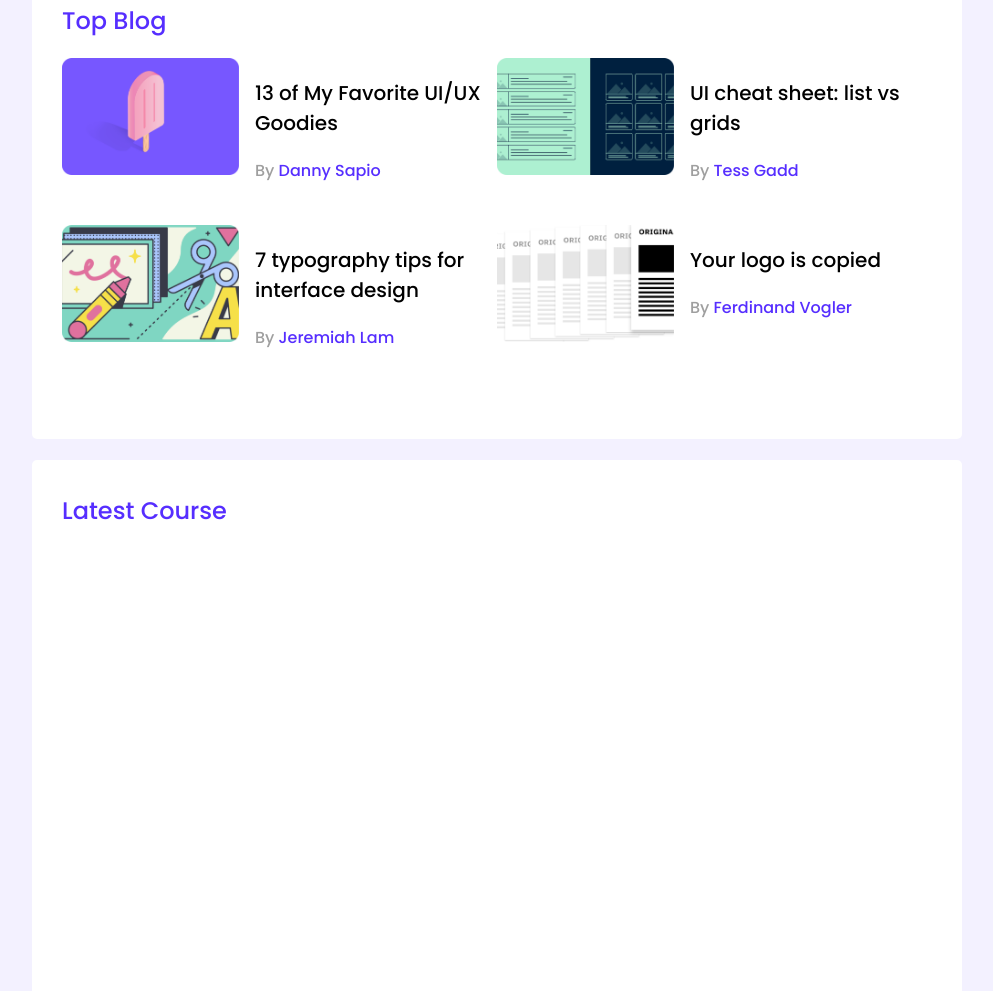
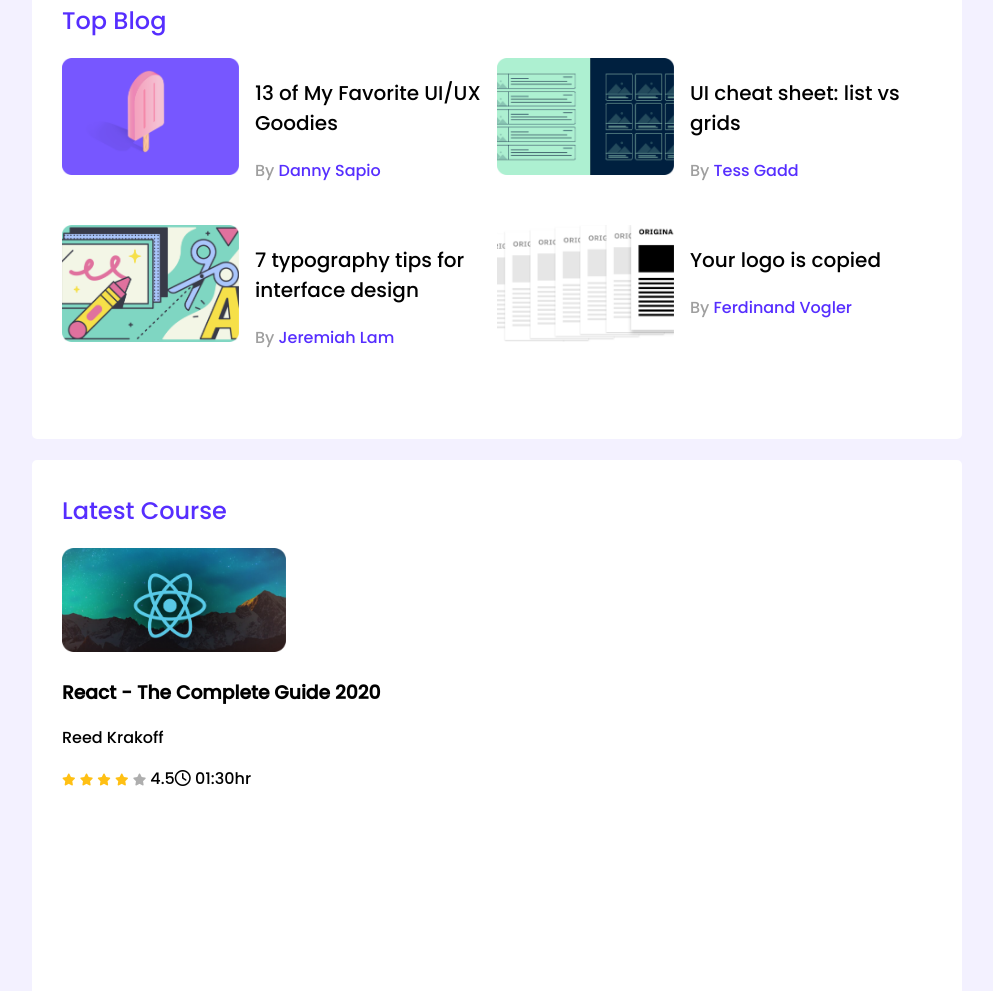
Before and after one commit to RAIHANRASUL17/leader-board-css3, a plain HTML site: page index.html in a window 1280 px wide. Shown: the part 329-1320 px from the top of the page, without its empty margins (143-1136 px from the left). Drawn offline with Linux system fonts and the light colour scheme.

Commit message:
create single course and use font awesome ratings

```diff
--- a/index.html
+++ b/index.html
@@ -6,7 +6,10 @@
     <meta http-equiv="X-UA-Compatible" content="IE=edge">
     <meta name="viewport" content="width=device-width, initial-scale=1.0">
     <title>Leader-Board-css3 File</title>
+    <!-- styles sheet or css file linkup -->
     <link rel="stylesheet" href="styles/style.css">
+    <!-- font awesome's kit link up -->
+    <script src="https://kit.fontawesome.com/b692543aa8.js" crossorigin="anonymous"></script>
 </head>
 
 <body>
@@ -122,15 +125,40 @@
                 </div>
             </div>
         </section>
-<!------------------------------------------------------------------------------------
+        <!------------------------------------------------------------------------------------
                          Latest Course Part
     ------------------------------------------------------------------------------------- -->
-    <!--Step 3.0: Latest Course Start -->
-    <section class="container">
-        <h2 class="section-title">
-Latest Course
-        </h2>
-    </section>
+        <!--Step 3.0: Latest Course Start -->
+        <section class="container">
+            <h2 class="section-title">Latest Course </h2>
+            <div class="courses">
+                <!-- Course-1 Start -->
+                <div class="course">
+                    <div class="course-banner">
+                        <img src="images/courses/course-1.png" alt="">
+                    </div>
+                    <div class="course-detail">
+                        <h3 class="course-title">React - The Complete Guide 2020</h3>
+                        <p class="course-author">Reed Krakoff</p>
+                        <div class="course-info">
+                            <div>
+                                <i class="fa-solid fa-star filled"></i>
+                                <i class="fa-solid fa-star filled"></i>
+                                <i class="fa-solid fa-star filled"></i>
+                                <i class="fa-solid fa-star filled"></i>
+                                <i class="fa-solid fa-star empty"></i>
+                                <span>4.5</span>
+                            </div>
+                            <!-- <p>4.5</p> -->
+                            <div class="course-duration">
+                                <i class="fa-regular fa-clock"></i> 01:30hr
+                            </div>
+                        </div>
+                    </div>
+                </div>
+                <!-- Course-1 End -->
+            </div>
+        </section>
     </main>
 </body>
 
--- a/styles/style.css
+++ b/styles/style.css
@@ -109,3 +109,35 @@ hr {
     font-size: 16px;
 }
 /* Blog-1 End */
+
+/* -------------------------------------
+                 Courses Styles
+----------------------------------------- */
+/* Course-1 Styles Start */
+.course .course-banner img{
+    width: 224px;
+height: 104px;
+}
+/* for (star,4.5, clock symble and 01:30) display flex  */
+.course-info{
+    display: flex;
+    align-items: center;
+    /* justify-content: space-between; */
+}
+/* for star part styles */
+.fa-star{
+    font-size: 12px;
+}
+
+.fa-star.filled{
+    /* don't put any gap */
+    color: #FFC014;
+}
+
+.fa-star.empty{
+    color: #AEAEAE;
+
+}
+
+
+/* Course-1 Styles End */
```
